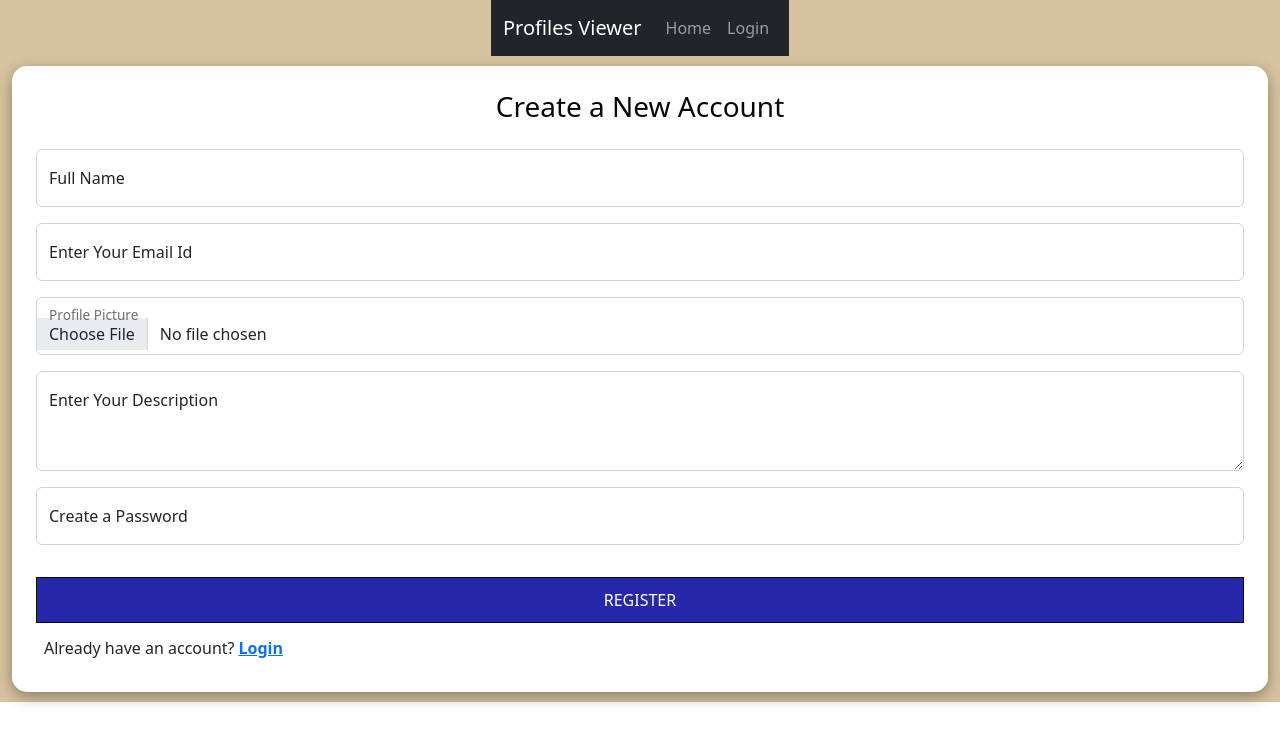
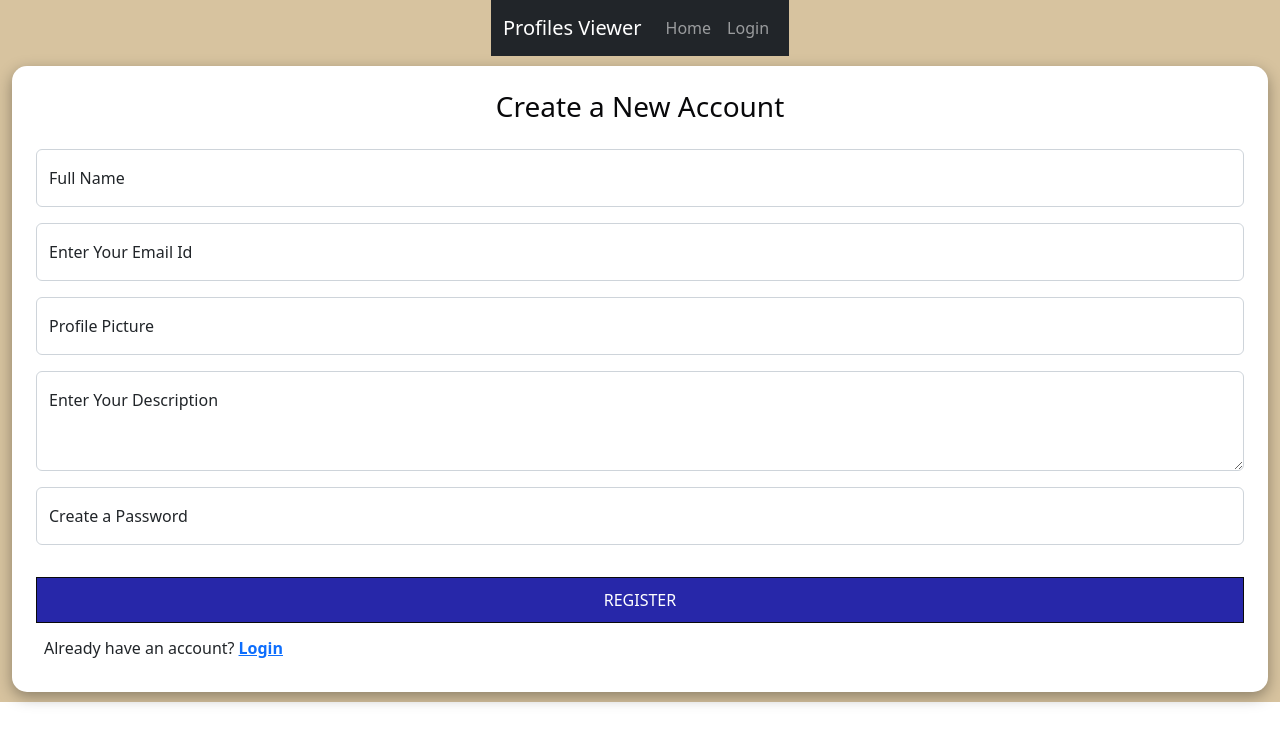
Before and after one commit to ualbany-software-engineering/Jaswanth_Kolli_Assignment_3, a React (Create React App) app in the folder Frontend/: page /register in a window 1280 px wide. Shown: the top 744 px of the page. Built offline with nearby package versions, Linux system fonts and the light colour scheme.

Commit message:
type of img changed

```diff
--- a/Frontend/src/components/Register/Register.js
+++ b/Frontend/src/components/Register/Register.js
@@ -75,7 +75,7 @@ const Register = () => {
                             controlId="formFileLg"
                             label="Profile Picture"
                             className="mb-3">
-                            <Form.Control type="file" name='img'  placeholder="Your Image" required />
+                            <Form.Control type="text" name='img'  placeholder="Your Image" required />
                         </FloatingLabel>
                         <FloatingLabel className='mb-3' controlId="floatingTextarea2" label="Enter Your Description">
                             <Form.Control
```
